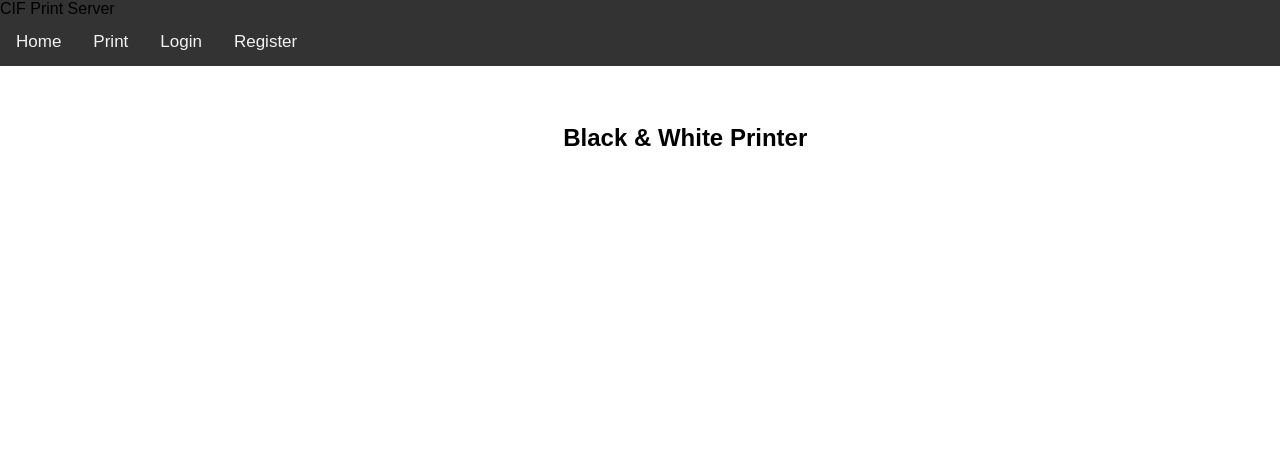
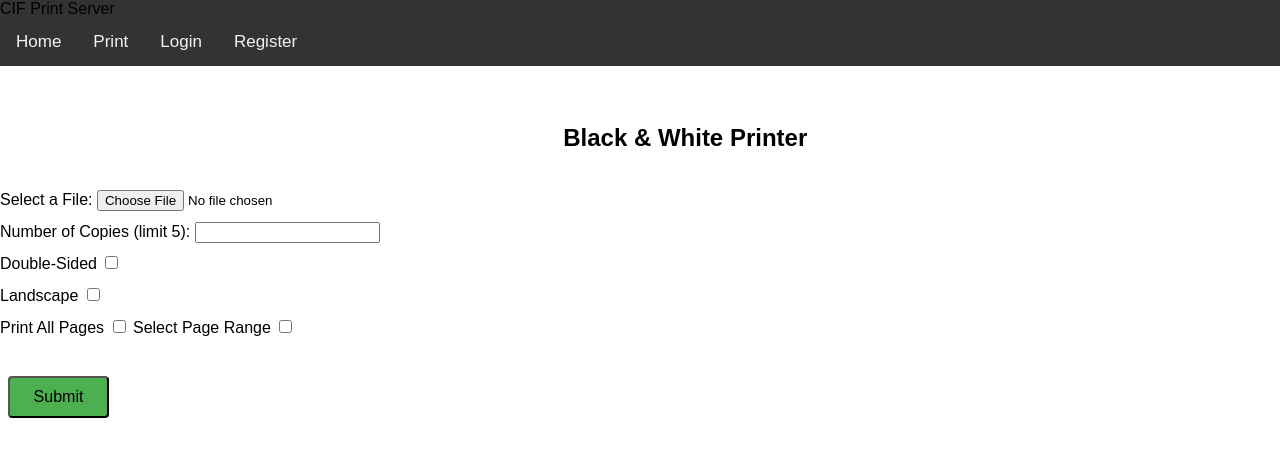
Before and after one commit to harrisemersyn/Print-Server, a Flask app: page /printbw in a window 1280 px wide. Shown: the top 457 px of the page. Run offline with Flask 2, Linux system fonts and the light colour scheme; parts of the project's set-up code (start-up, migrations or seed data) failed here and were passed over; some libraries are stand-ins or nearby versions.

Commit message:
basic form layout

```diff
--- a/static/style.css
+++ b/static/style.css
@@ -114,3 +114,20 @@ body {
   top: 13%;
   left: 44%;
 }
+
+.formlayout {
+  position: absolute;
+  top: 19%;
+  line-height: 200%;
+}
+
+.printbutton {
+  position: absolute;
+  top: 100%;
+  left: 2%;
+  background-color: #4CAF50;
+  text-align: center;
+  border-radius: 4px;
+  font-size: 16px;
+  padding: 10px 24px;
+}
--- a/templates/printbw.html
+++ b/templates/printbw.html
@@ -9,5 +9,36 @@
 
 <body>
     <h2 class="printinheader">Black & White Printer</h2>
+    <div>
+        <form class="formlayout">
+            </br>
+            <label for="fileupload">Select a File:</label>
+            <input type="file" id="fileupload" name="fileupload">
+            </br>
+
+            <label for="numcopies">Number of Copies (limit 5):</label>
+            <input type="text" id="numcopies" name="numcopies">
+            </br>
+
+            <label for="dbsided">Double-Sided</label>
+            <input type="checkbox" id="dbsided" name="dbsided">
+            </br>
+
+            <label for="landscape">Landscape</label>
+            <input type="checkbox" id="landscape" name="landscape">
+            </br>
+
+            <label for="allpages">Print All Pages</label>
+            <input type="checkbox" id="allpages" name="allpages">
+
+            <label for="pagerangebool">Select Page Range</label>
+            <input type="checkbox" id="pagerangebool" name="pagerangebool">
+            </br>
+            </br>
+
+            <input type="submit" id="Print" name="Print" class="printbutton">
+
+        </form>
+    </div>
 </body>
 {% endblock %}
```
